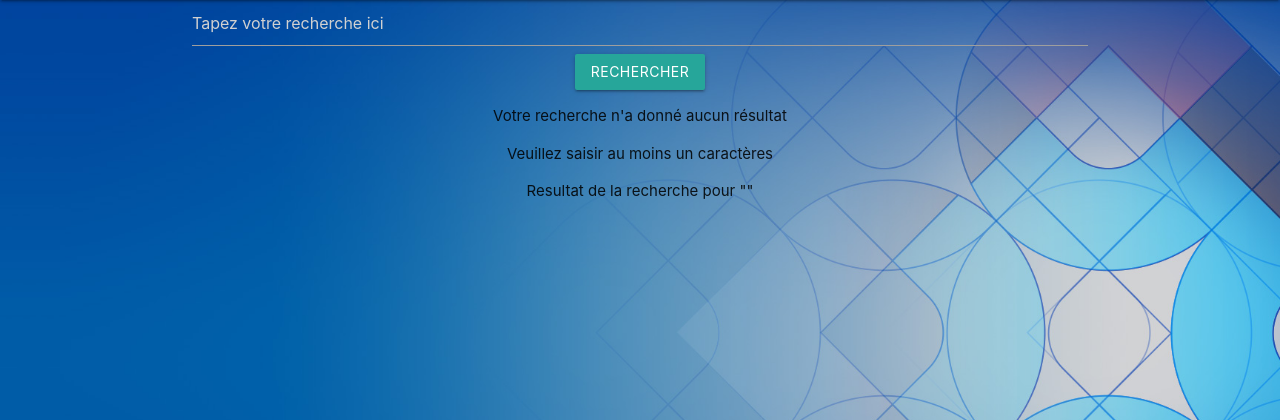
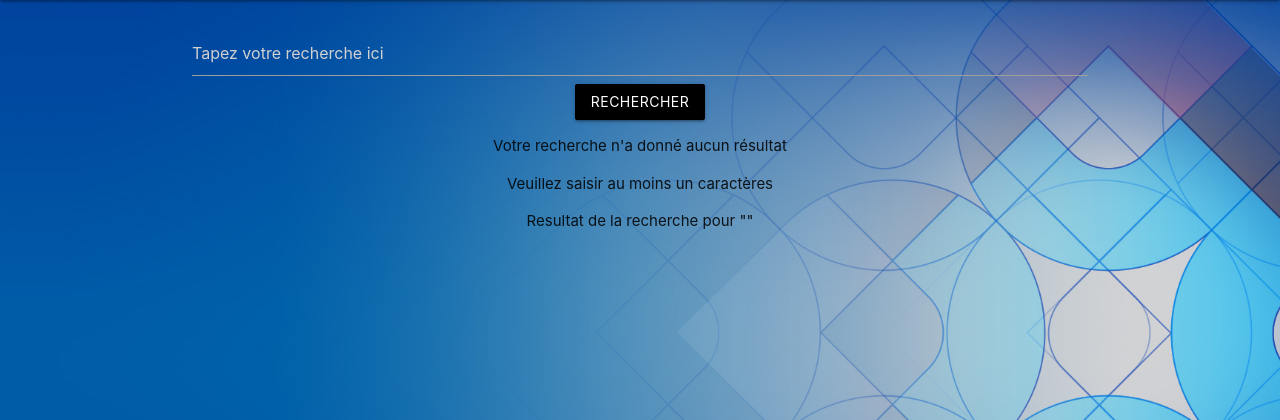
Before and after one commit to Ghz4070/Projet_1_ASI_D20.2, a Symfony app: template templates/home/search.html.twig in a window 1280 px wide. Shown: the part 64-484 px from the top of the page. Run offline with Twig, Linux system fonts and the light colour scheme; the template is opened without the code that fills it, so the values that code supplies are empty; some libraries are stand-ins or nearby versions.

Commit message:
modification page accueil Search

```diff
--- a/templates/home/index.html.twig
+++ b/templates/home/index.html.twig
@@ -3,13 +3,13 @@
 {% block title %}home{% endblock %}
 
 {% block body %}
-    <div class="container">
+    <div class="container mt-3">
         <form class="pull-right hidden" role="search" id="nav-search-form" method="post" action="{{ path('search') }}">
             <div class="input-group">
                 <input type="text" class="form-control" placeholder="Tapez votre recherche ici" name ="search">
                 <span class="input-group-btn">
                     <div class="center-align">
-                        <button type="submit" class="btn btn-default">Rechercher</button>
+                        <button type="submit" class="btn black">Rechercher</button>
                     </div>
               </span>
             </div>
--- a/templates/home/search.html.twig
+++ b/templates/home/search.html.twig
@@ -4,13 +4,13 @@
 
 {% block body %}
 
-    <div class="container">
+    <div class="container mt-3">
         <form class="pull-right hidden" role="search" id="nav-search-form" method="post" action="{{ path('search') }}">
             <div class="input-group">
                 <input type="text" class="form-control" placeholder="Tapez votre recherche ici" name ="search">
                 <span class="input-group-btn">
                     <div class="center-align">
-                <button type="submit" class="btn btn-default">Rechercher</button>
+                <button type="submit" class="btn black">Rechercher</button>
                     </div>
               </span>
             </div>
```
